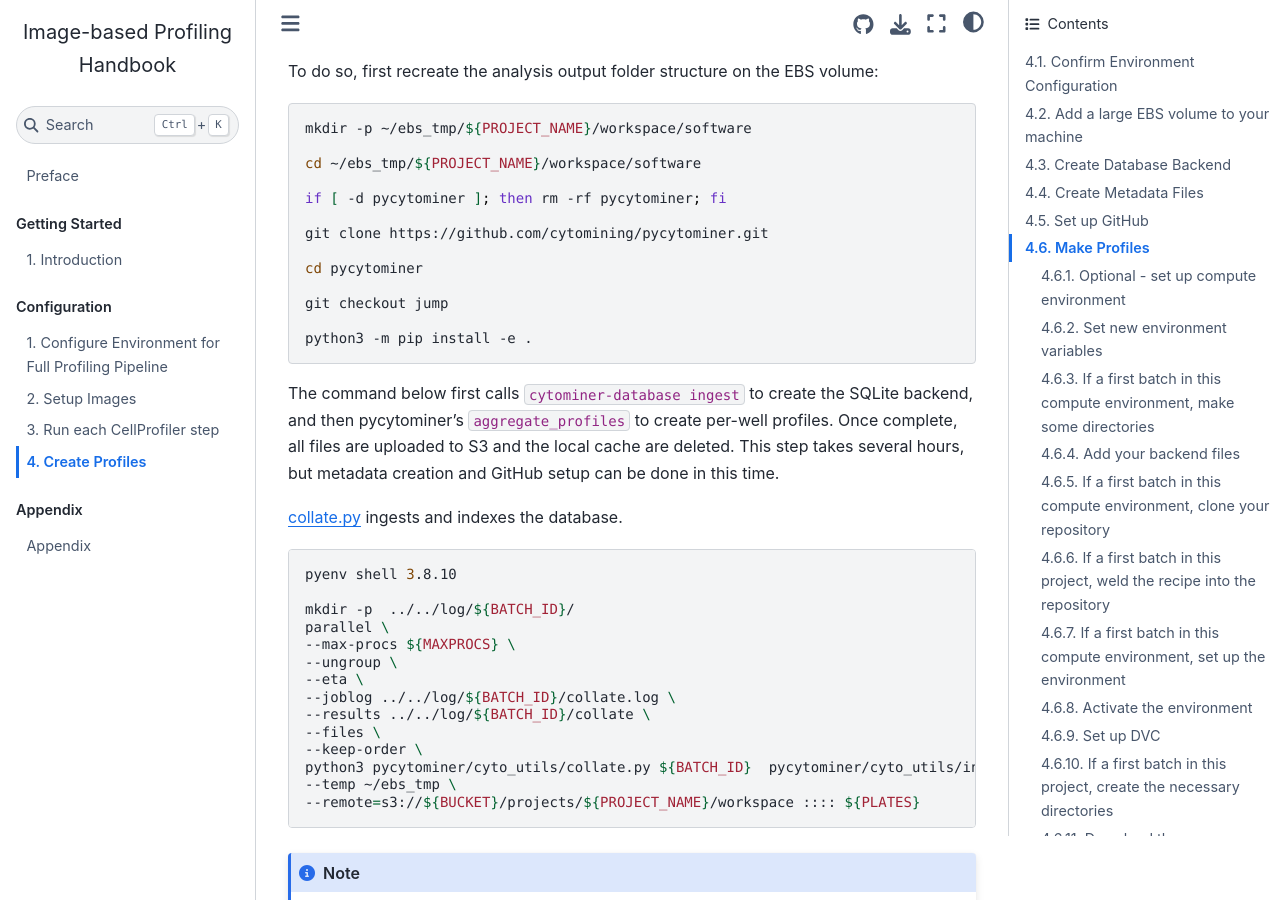
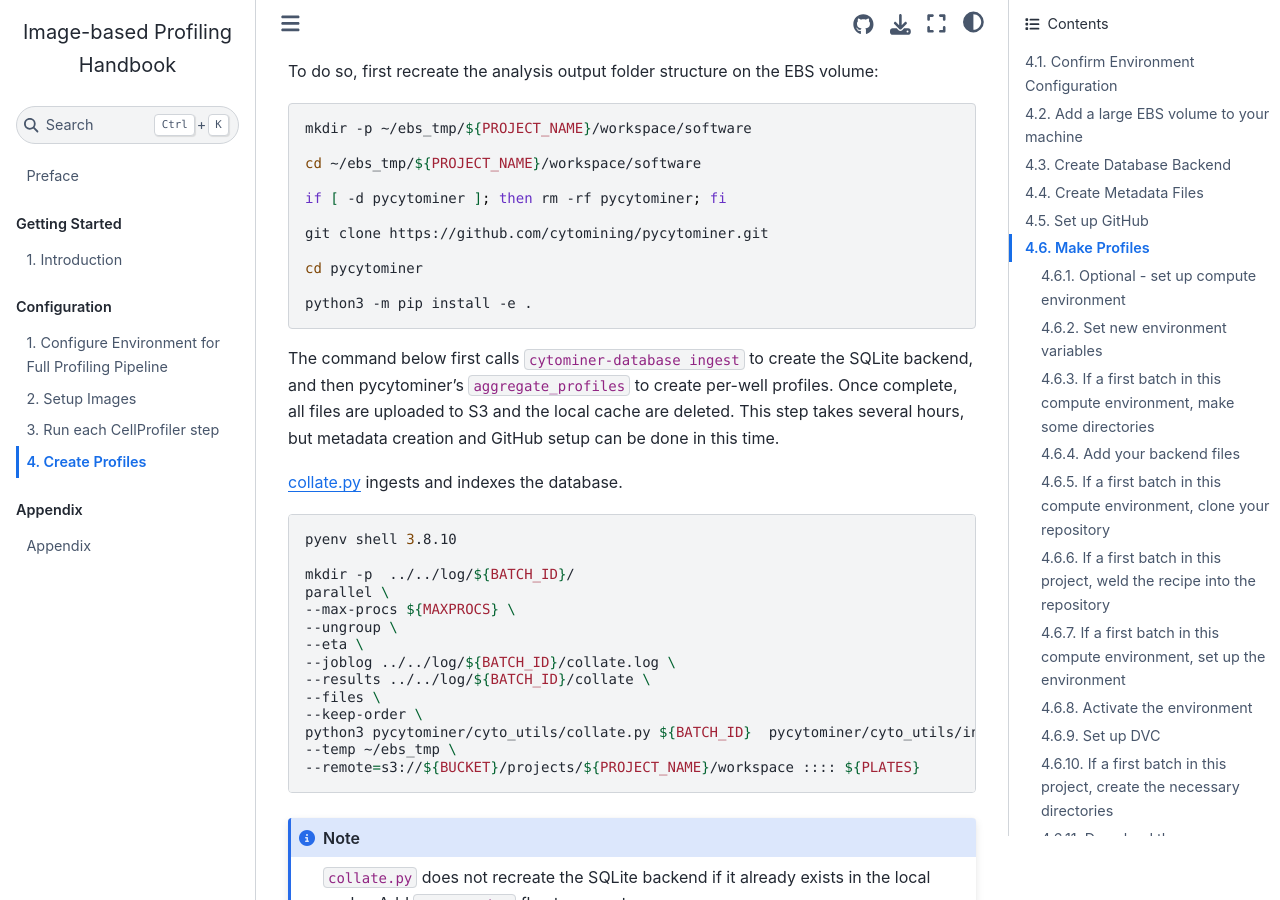
Before and after one commit to cytomining/profiling-handbook, a Jupyter Book: the page built from 05-create-profiles.md, in a window 1280 px wide and 900 px high, scrolled down 1886 px. Built offline with Jupyter Book 1.0.4 settings and Sphinx 7.4.7 and the Sphinx Book theme 1.1.4, drawn with Linux system fonts in a browser that asks for light colours.

Commit message:
Update 05-create-profiles.md

````diff
--- a/05-create-profiles.md
+++ b/05-create-profiles.md
@@ -69,8 +69,6 @@ if [ -d pycytominer ]; then rm -rf pycytominer; fi
 git clone https://github.com/cytomining/pycytominer.git
 
 cd pycytominer
-
-git checkout jump
 
 python3 -m pip install -e .
 ```
````
